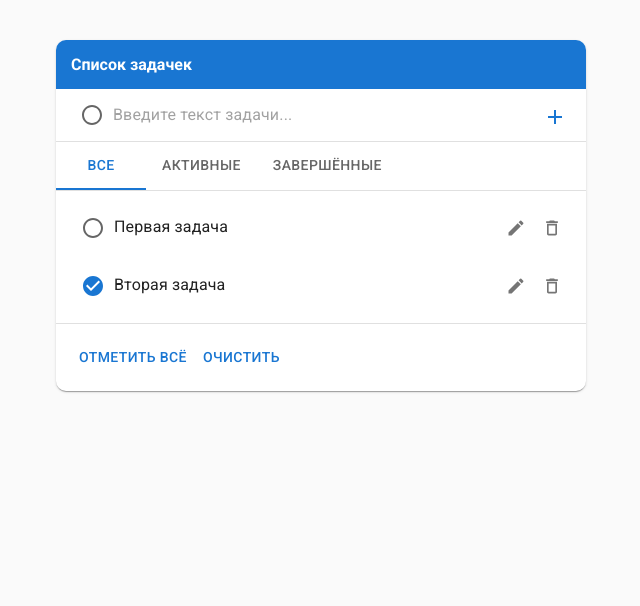
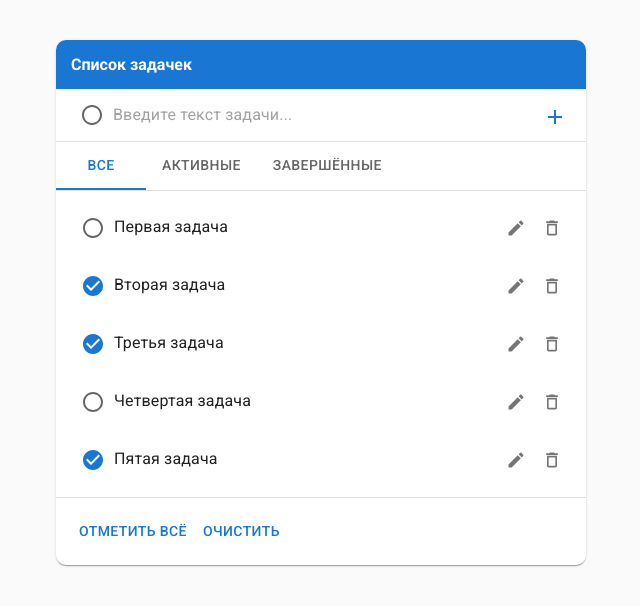
Before and after one commit to Danber0/todo-redux-react-, a React (Create React App) app: page / in a window 1280 px wide. Shown: the top 606 px of the page, without its empty margins (319-959 px from the left). Built offline with nearby package versions, Linux system fonts and the light colour scheme.

Commit message:
add edit, delete, remove all, complite all

```diff
--- a/src/App.js
+++ b/src/App.js
@@ -1,41 +1,106 @@
 import React from 'react';
 
-import { Paper, Divider, Button, List, Tabs, Tab } from '@mui/material';
-import { AddField } from './components/AddField';
-import { Item } from './components/Item';
+import {Paper, Divider, Button, List, Tabs, Tab} from '@mui/material';
+import {AddField} from './components/AddField';
+import {Item} from './components/Item';
 
 const reducer = (state, action) => {
 	switch (action.type) {
 		case 'ADD_TASK':
-      return [
+			return {
+				...state, tasks: [
+					...state.tasks, {
+						id: state.tasks.length, text: action.payload.text,
+						completed: action.payload.checked,
+					},
+				],
+			};
+		case 'REMOVE_TASK':
+			return {
 				...state,
-        {
-          id: state.length,
+				tasks: state.tasks.filter((elem) => elem.id !== action.payload),
+			};
+		case 'REMOVE_ALL_TASK':
+			return {
+				...state,
+				tasks: [],
+			};
+		case 'TOGGLE_COMPLETED':
+			return {
+				...state,
+				tasks: state.tasks.map((obj) =>
+					obj.id === action.payload
+						? {
+							...obj,
+							completed: !obj.completed,
+						}
+						: obj,
+				),
+			};
+		case 'TOGGLE_COMPLETED_ALL':
+			return {
+				...state,
+				tasks: state.tasks.map((obj) => ({
+					...obj,
+					completed: true,
+				})),
+			};
+		case 'SET_FILTER':
+			return {
+				...state,
+				filteredBy: action.payload,
+			};
+		case 'SET_EDIT':
+			console.log(state.tasks)
+			return {
+				...state,
+				tasks: state.tasks.map((obj) => obj.id === action.payload.id
+					? {
+						...obj,
 						text: action.payload.text,
-          complited: action.payload.checked,
-        },
-      ];
-    case 'REMOVE_TASK':
-      return state.filter((elem) => elem.id !== action.payload);
+					}
+					: obj),
+			};
+		default:
 	}
 	return state;
 };
 
 function App() {
-  const [state, dispatch] = React.useReducer(reducer, [
+	const [state, dispatch] = React.useReducer(reducer, {
+		filteredBy: 'all',
+		tasks: [
 			{
 				id: 0,
 				text: 'Первая задача',
-      complited: false,
+				completed: false,
 			},
 			{
 				id: 1,
 				text: 'Вторая задача',
-      complited: true,
+				completed: true,
 			},
-  ]);
+			{
+				id: 2,
+				text: 'Третья задача',
+				completed: true,
+			},
+			{
+				id: 3,
+				text: 'Четвертая задача',
+				completed: false,
+			},
+			{
+				id: 4,
+				text: 'Пятая задача',
+				completed: true,
+			},
+		],
+	});
 
-  const addTaks = (text, checked) => {
+	const arrFiltered = ['all', 'active', 'ended'];
+
+	const addTask = (text, checked) => {
 		dispatch({
 			type: 'ADD_TASK',
 			payload: {
@@ -45,7 +110,7 @@ function App() {
 		});
 	};
 
-  const removeTaks = (id) => {
+	const removeTask = (id) => {
 		if (window.confirm('ты реально этого хочешь?!')) {
 			dispatch({
 				type: 'REMOVE_TASK',
@@ -54,7 +119,49 @@ function App() {
 		}
 	};
 
-  console.log(state);
+	const removeAllTask = () => {
+		if (window.confirm('ты реально этого хочешь?!')) {
+			dispatch({
+				type: 'REMOVE_ALL_TASK',
+			});
+		}
+	};
+
+	const toggleComplete = (id) => {
+		dispatch({
+			type: 'TOGGLE_COMPLETED',
+			payload: id,
+		});
+	};
+
+	const toggleCompleteAll = () => {
+		dispatch({
+			type: 'TOGGLE_COMPLETED_ALL',
+		});
+	};
+
+	const setFiltered = (_, index) => {
+		dispatch({
+			type: 'SET_FILTER',
+			payload: arrFiltered[index],
+		});
+	};
+
+	const onEditItem = (id) => {
+		const newTaskEdit = window.prompt('Введите новое значение', state.tasks[id].text);
+
+		if (!newTaskEdit) {
+			return;
+		}
+
+		if (newTaskEdit.trim()) {
+			dispatch({
+				type: 'SET_EDIT',
+				payload: {text: newTaskEdit, id},
+			});
+		}
+
+	};
 
 	return (
 		<div className="App">
@@ -62,28 +169,47 @@ function App() {
 				<Paper className="header" elevation={0}>
 					<h4>Список задачек</h4>
 				</Paper>
-        <AddField onAddTaks={addTaks} />
-        <Divider />
-        <Tabs value={0}>
-          <Tab label="Все" />
-          <Tab label="Активные" />
-          <Tab label="Завершённые" />
+				<AddField onAddTask={addTask}/>
+				<Divider/>
+				<Tabs onChange={setFiltered} value={arrFiltered.indexOf(state.filteredBy)}>
+					<Tab label="Все"/>
+					<Tab label="Активные"/>
+					<Tab label="Завершённые"/>
 				</Tabs>
-        <Divider />
+				<Divider/>
 				<List>
-          {state.map((obj) => (
+					{state.tasks
+						.filter((obj) => {
+							if (state.filteredBy === 'all') {
+								return true;
+							}
+							if (state.filteredBy === 'active') {
+								return !obj.completed;
+							}
+							if (state.filteredBy === 'ended') {
+								return obj.completed;
+							}
+							return obj;
+						})
+						.map((obj) => (
 							<Item
 								key={obj.id}
 								text={obj.text}
-              complited={obj.complited}
-              removeTaks={() => removeTaks(obj.id)}
+								completed={obj.completed}
+								removeTask={() => removeTask(obj.id)}
+								onClickCheckBox={() => toggleComplete(obj.id)}
+								handleEditItem={() => onEditItem(obj.id)}
 							/>
 						))}
 				</List>
-        <Divider />
+				<Divider/>
 				<div className="check-buttons">
-          <Button>Отметить всё</Button>
-          <Button>Очистить</Button>
+					<Button disabled={!state.tasks.length} onClick={toggleCompleteAll}>
+						Отметить всё
+					</Button>
+					<Button disabled={!state.tasks.length} onClick={removeAllTask}>
+						Очистить
+					</Button>
 				</div>
 			</Paper>
 		</div>
--- a/src/components/AddField.jsx
+++ b/src/components/AddField.jsx
@@ -1,16 +1,16 @@
 import React from 'react';
 
-import { TextField, Button, Checkbox } from '@mui/material';
+import {TextField, Button, Checkbox} from '@mui/material';
 import AddIcon from '@mui/icons-material/Add';
 import RadioButtonUncheckedIcon from '@mui/icons-material/RadioButtonUnchecked';
 import CheckCircleIcon from '@mui/icons-material/CheckCircle';
 
-export const AddField = ({ onAddTaks }) => {
+export const AddField = ({onAddTask}) => {
 	const [inputTextTask, setInputTextTask] = React.useState('');
 	const [checkbox, setCheckBox] = React.useState(false);
 
 	const addTask = () => {
-    onAddTaks(inputTextTask, checkbox);
+		onAddTask(inputTextTask, checkbox);
 		setInputTextTask('');
 		setCheckBox(false);
 	};
@@ -18,11 +18,11 @@ export const AddField = ({ onAddTaks }) => {
 	return (
 		<div className="field">
 			<Checkbox
+				checked={checkbox}
 				onChange={(event) => setCheckBox(event.target.checked)}
-        checked={checkbox}
 				className="checkbox"
-        icon={<RadioButtonUncheckedIcon />}
-        checkedIcon={<CheckCircleIcon />}
+				icon={<RadioButtonUncheckedIcon/>}
+				checkedIcon={<CheckCircleIcon/>}
 			/>
 			<TextField
 				value={inputTextTask}
@@ -32,7 +32,7 @@ export const AddField = ({ onAddTaks }) => {
 				fullWidth
 			/>
 			<Button onClick={addTask}>
-        <AddIcon />
+				<AddIcon/>
 			</Button>
 		</div>
 	);
--- a/src/components/Item.jsx
+++ b/src/components/Item.jsx
@@ -1,28 +1,28 @@
 import React from 'react';
-import { IconButton, Checkbox, ListItem, Typography } from '@mui/material';
+import {IconButton, Checkbox, ListItem, Typography} from '@mui/material';
 
 import EditIcon from '@mui/icons-material/Edit';
 import DeleteOutlineIcon from '@mui/icons-material/DeleteOutline';
 import RadioButtonUncheckedIcon from '@mui/icons-material/RadioButtonUnchecked';
 import CheckCircleIcon from '@mui/icons-material/CheckCircle';
 
-export const Item = ({ text, complited, removeTaks }) => {
-
+export const Item = ({text, completed, removeTask, onClickCheckBox, handleEditItem}) => {
 	return (
 		<ListItem>
 			<div className="d-flex item">
 				<Checkbox
-          checked={complited}
-          icon={<RadioButtonUncheckedIcon />}
-          checkedIcon={<CheckCircleIcon />}
+					checked={completed}
+					icon={<RadioButtonUncheckedIcon/>}
+					checkedIcon={<CheckCircleIcon/>}
+					onChange={onClickCheckBox}
 				/>
 				<Typography className="item-text">{text}</Typography>
 				<div className="item-buttons d-flex">
 					<IconButton>
-            <EditIcon style={{ fontSize: 20 }} />
+						<EditIcon onClick={handleEditItem} style={{fontSize: 20}}/>
 					</IconButton>
 					<IconButton>
-            <DeleteOutlineIcon style={{ fontSize: 20 }} onClick={removeTaks} />
+						<DeleteOutlineIcon style={{fontSize: 20}} onClick={removeTask}/>
 					</IconButton>
 				</div>
 			</div>
```
Lines whose indentation alone changed are shown as unchanged.
